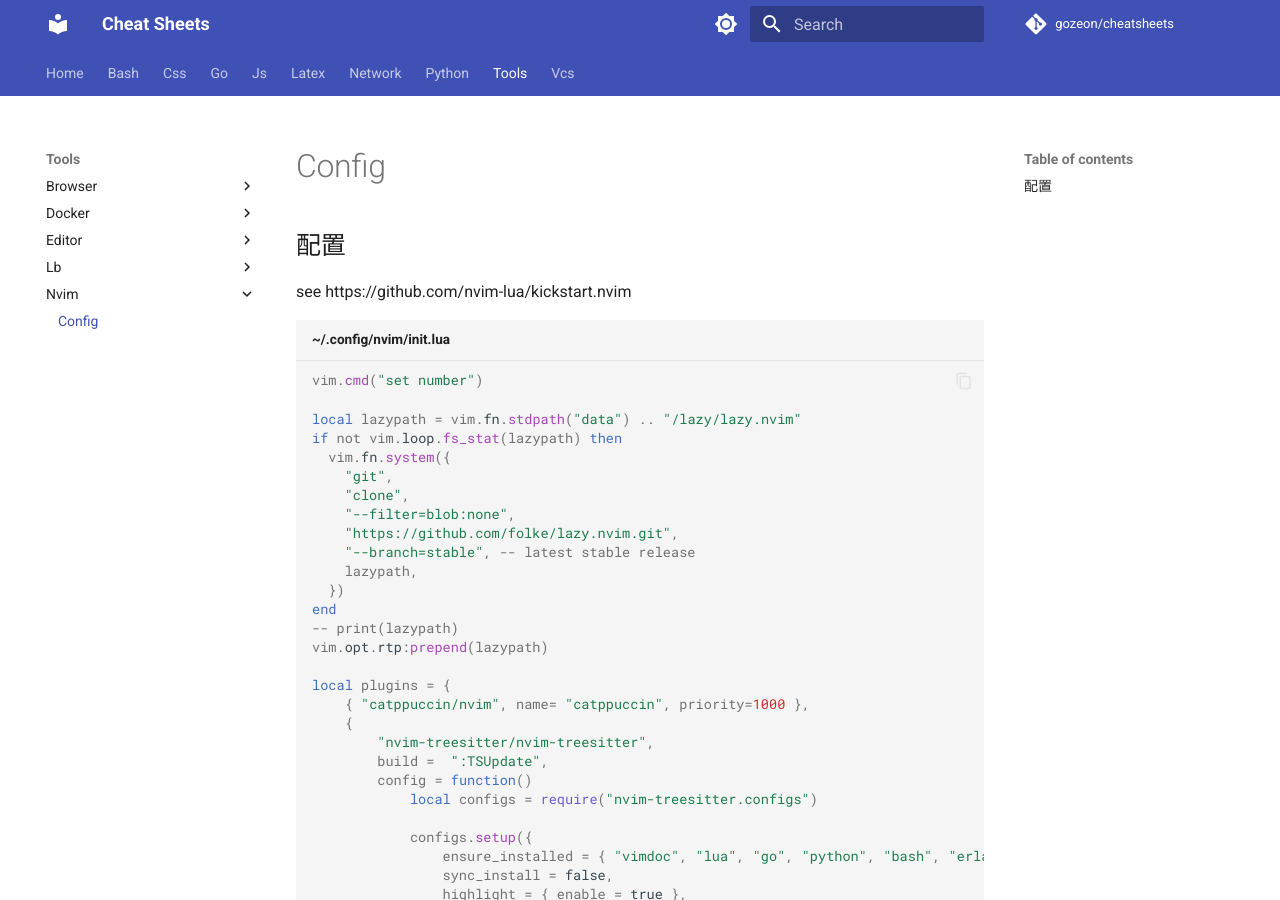
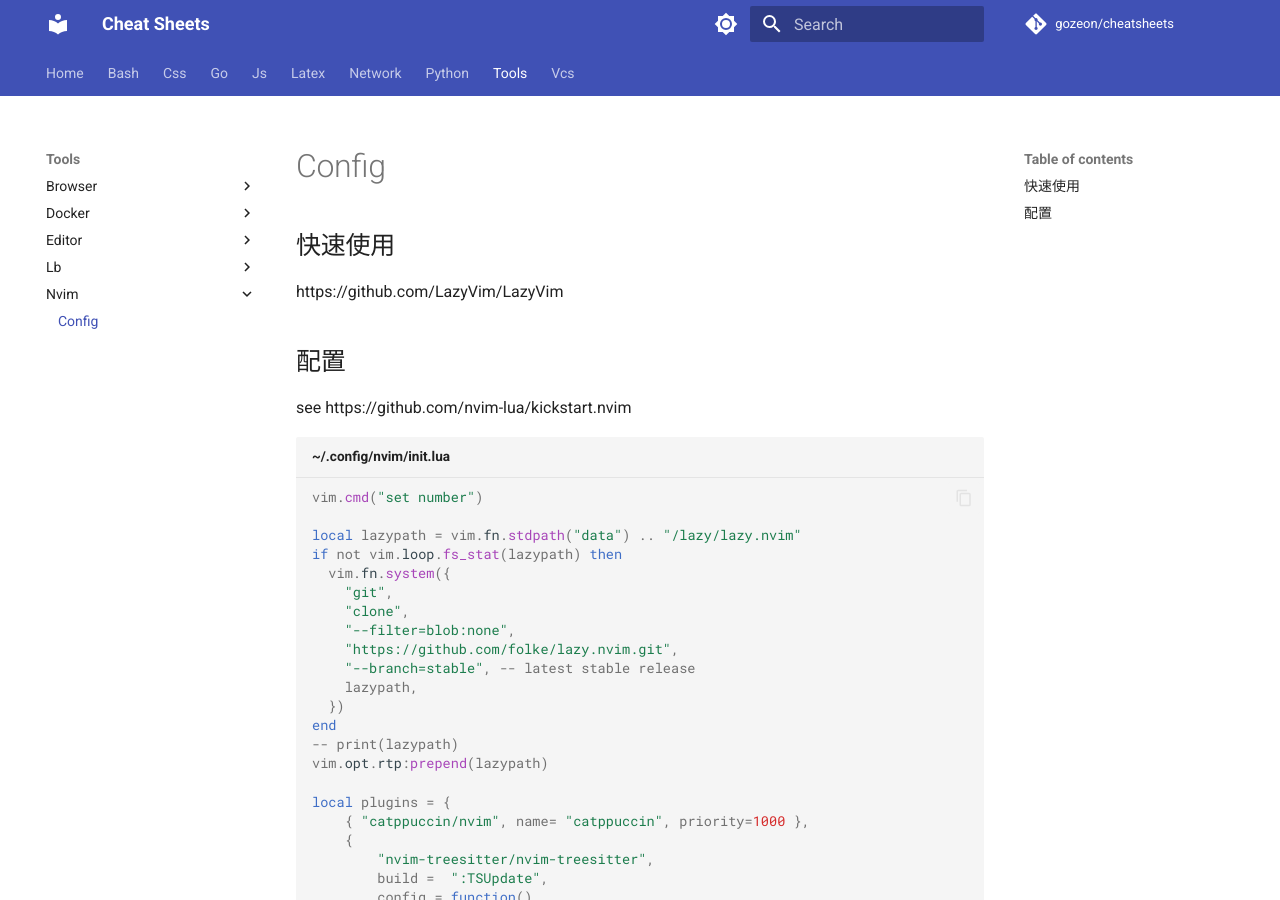
Before and after one commit to gozeon/cheatsheets, an MkDocs documentation site: the page built from docs/tools/nvim/config.md, in a window 1280 px wide and 900 px high. Built offline with MkDocs 1.6.1 and Material for MkDocs 9.7.7, drawn with Linux system fonts in a browser that asks for light colours; comment, search, counter and statistics services are not loaded.

Commit message:
Update config.md

```diff
--- a/docs/tools/nvim/config.md
+++ b/docs/tools/nvim/config.md
@@ -1,3 +1,6 @@
+## 快速使用
+
+https://github.com/LazyVim/LazyVim
 
 ## 配置
 
```
